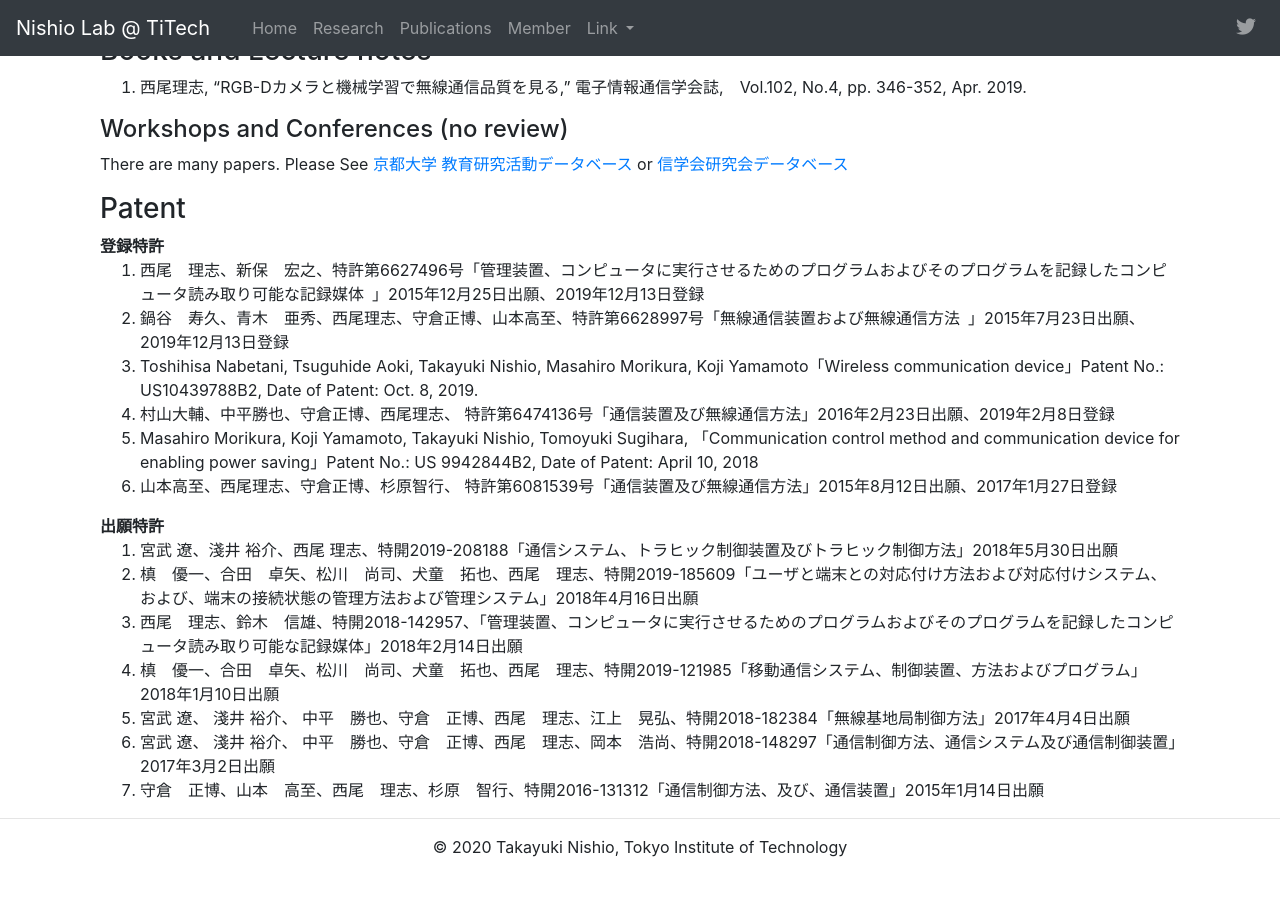
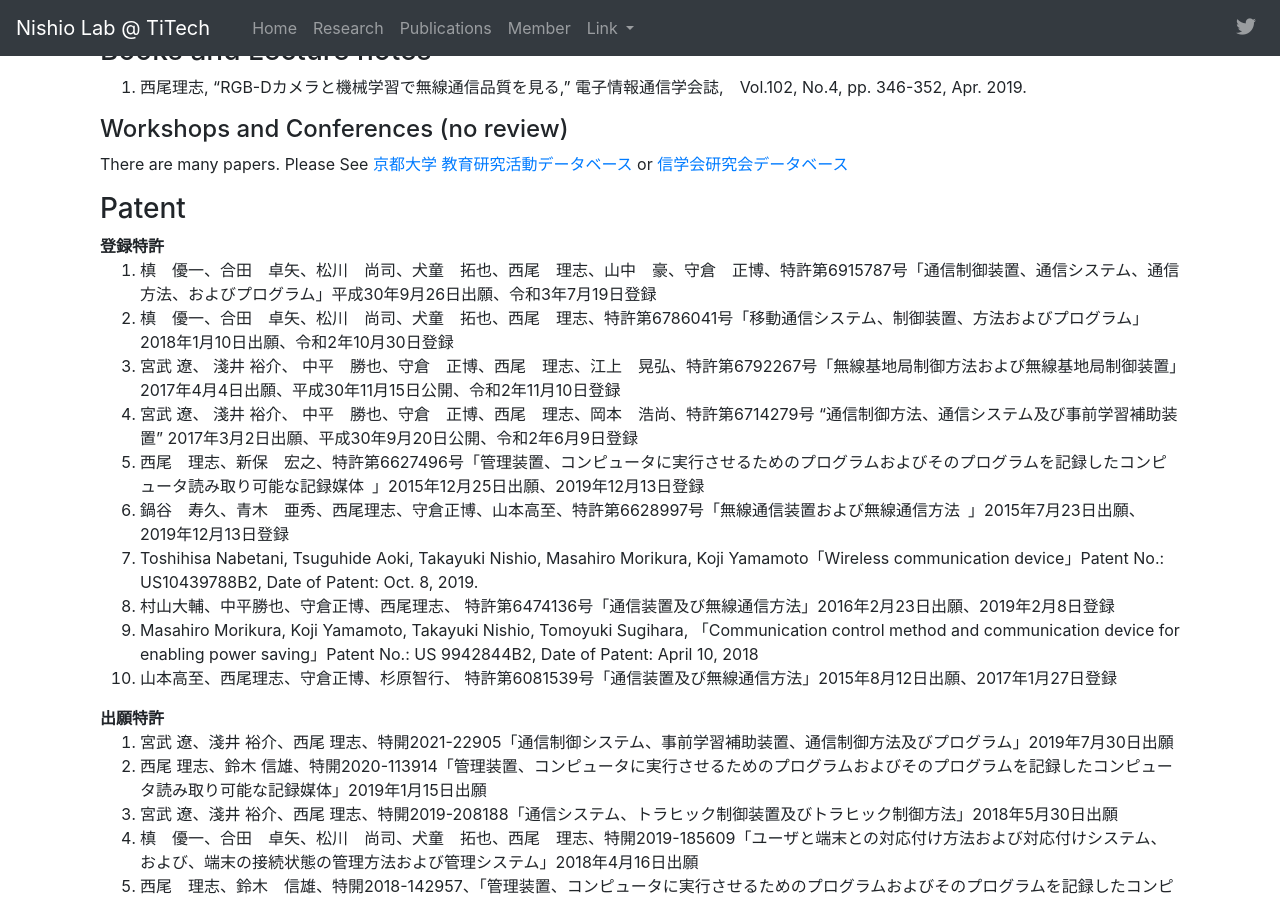
Before and after one commit to nishio-laboratory/nishio-laboratory.github.io, a Jekyll site: the page built from _pages/publications.md, in a window 1280 px wide and 900 px high, scrolled down 8630 px. Built offline with Jekyll 4.4.1, drawn with Linux system fonts in a browser that asks for light colours; nearby versions of some CDN libraries; before the commit the page ends 9505 px from its top, so only the background shows below that.

Commit message:
業績更新

```diff
--- a/_layouts/publications.html
+++ b/_layouts/publications.html
@@ -17,6 +17,12 @@ or <a href="http://www.ieice.org/ken/search/index.php?search_mode=form&year=39&p
 <h3>Patent</h3>
 <b>登録特許</b><br>
 <ol>
+  <li>槙　優一、合田　卓矢、松川　尚司、犬童　拓也、西尾　理志、山中　豪、守倉　正博、特許第6915787号「通信制御装置、通信システム、通信方法、およびプログラム」平成30年9月26日出願、令和3年7月19日登録
+  </li>
+  <li>槙　優一、合田　卓矢、松川　尚司、犬童　拓也、西尾　理志、特許第6786041号「移動通信システム、制御装置、方法およびプログラム」2018年1月10日出願、令和2年10月30日登録
+  </li>
+  <li>宮武 遼、 淺井 裕介、 中平　勝也、守倉　正博、西尾　理志、江上　晃弘、特許第6792267号「無線基地局制御方法および無線基地局制御装置」2017年4月4日出願、平成30年11月15日公開、令和2年11月10日登録</li>
+  <li> 宮武 遼、 淺井 裕介、 中平　勝也、守倉　正博、西尾　理志、岡本　浩尚、特許第6714279号 “通信制御方法、通信システム及び事前学習補助装置” 2017年3月2日出願、平成30年9月20日公開、令和2年6月9日登録</li>
   <li>
     西尾　理志、新保　宏之、特許第6627496号「管理装置、コンピュータに実行させるためのプログラムおよびそのプログラムを記録したコンピュータ読み取り可能な記録媒体 」2015年12月25日出願、2019年12月13日登録
   </li>
@@ -31,14 +37,13 @@ or <a href="http://www.ieice.org/ken/search/index.php?search_mode=form&year=39&p
 </ol>
 <b>出願特許</b><br>
 <ol>
+  <li>宮武 遼、淺井 裕介、西尾 理志、特開2021-22905「通信制御システム、事前学習補助装置、通信制御方法及びプログラム」2019年7月30日出願</li>
+  <li>西尾 理志、鈴木 信雄、特開2020-113914「管理装置、コンピュータに実行させるためのプログラムおよびそのプログラムを記録したコンピュータ読み取り可能な記録媒体」2019年1月15日出願</li>
   <li>宮武 遼、淺井 裕介、西尾 理志、特開2019-208188「通信システム、トラヒック制御装置及びトラヒック制御方法」2018年5月30日出願</li>
   <li>
     槙　優一、合田　卓矢、松川　尚司、犬童　拓也、西尾　理志、特開2019-185609「ユーザと端末との対応付け方法および対応付けシステム、および、端末の接続状態の管理方法および管理システム」2018年4月16日出願
   </li>
   <li>西尾　理志、鈴木　信雄、特開2018-142957、「管理装置、コンピュータに実行させるためのプログラムおよびそのプログラムを記録したコンピュータ読み取り可能な記録媒体」2018年2月14日出願</li>
-  <li>槙　優一、合田　卓矢、松川　尚司、犬童　拓也、西尾　理志、特開2019-121985「移動通信システム、制御装置、方法およびプログラム」2018年1月10日出願</li>
-  <li>宮武 遼、 淺井 裕介、 中平　勝也、守倉　正博、西尾　理志、江上　晃弘、特開2018-182384「無線基地局制御方法」2017年4月4日出願</li>
-  <li>宮武 遼、 淺井 裕介、 中平　勝也、守倉　正博、西尾　理志、岡本　浩尚、特開2018-148297「通信制御方法、通信システム及び通信制御装置」2017年3月2日出願</li>
   <li>守倉　正博、山本　高至、西尾　理志、杉原　智行、特開2016-131312「通信制御方法、及び、通信装置」2015年1月14日出願</li>
 </ol>
 </div>
```
Also changed, not shown: _pages/nishio.md (+1 -1 lines).
